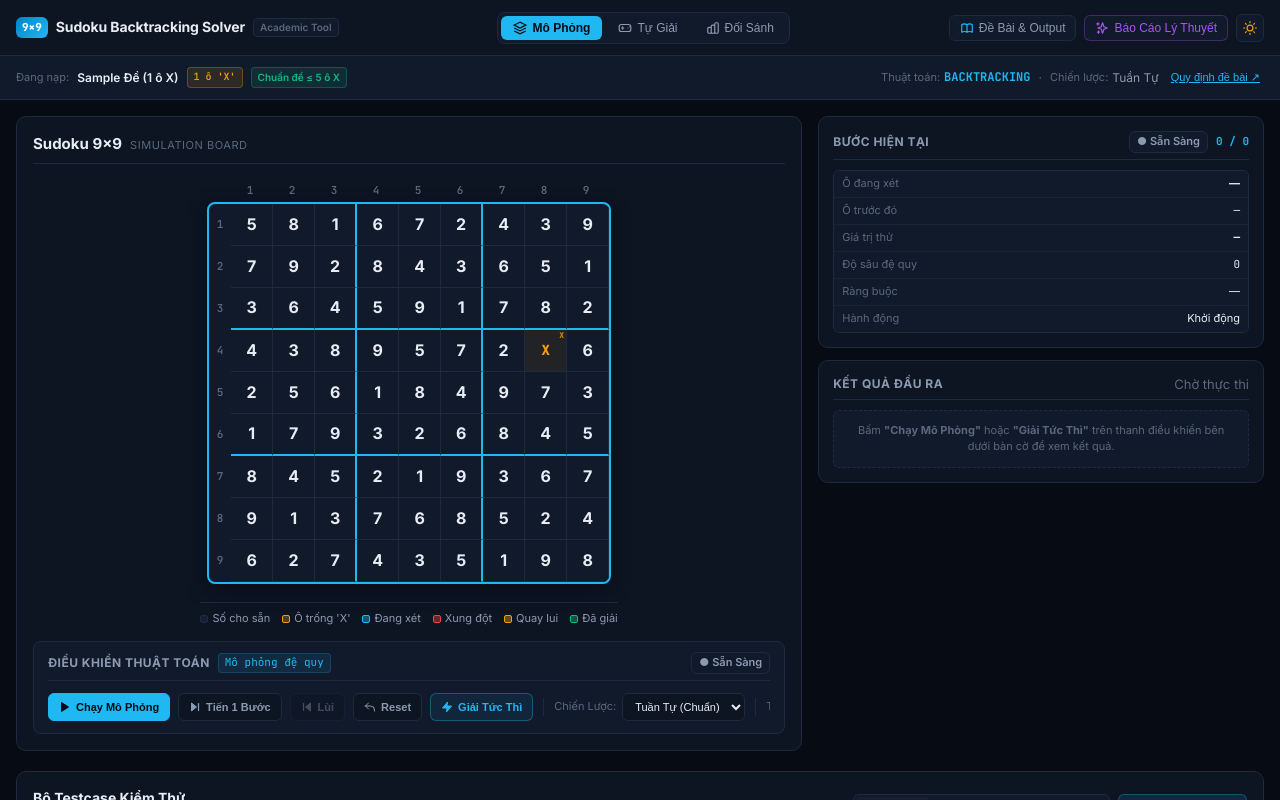
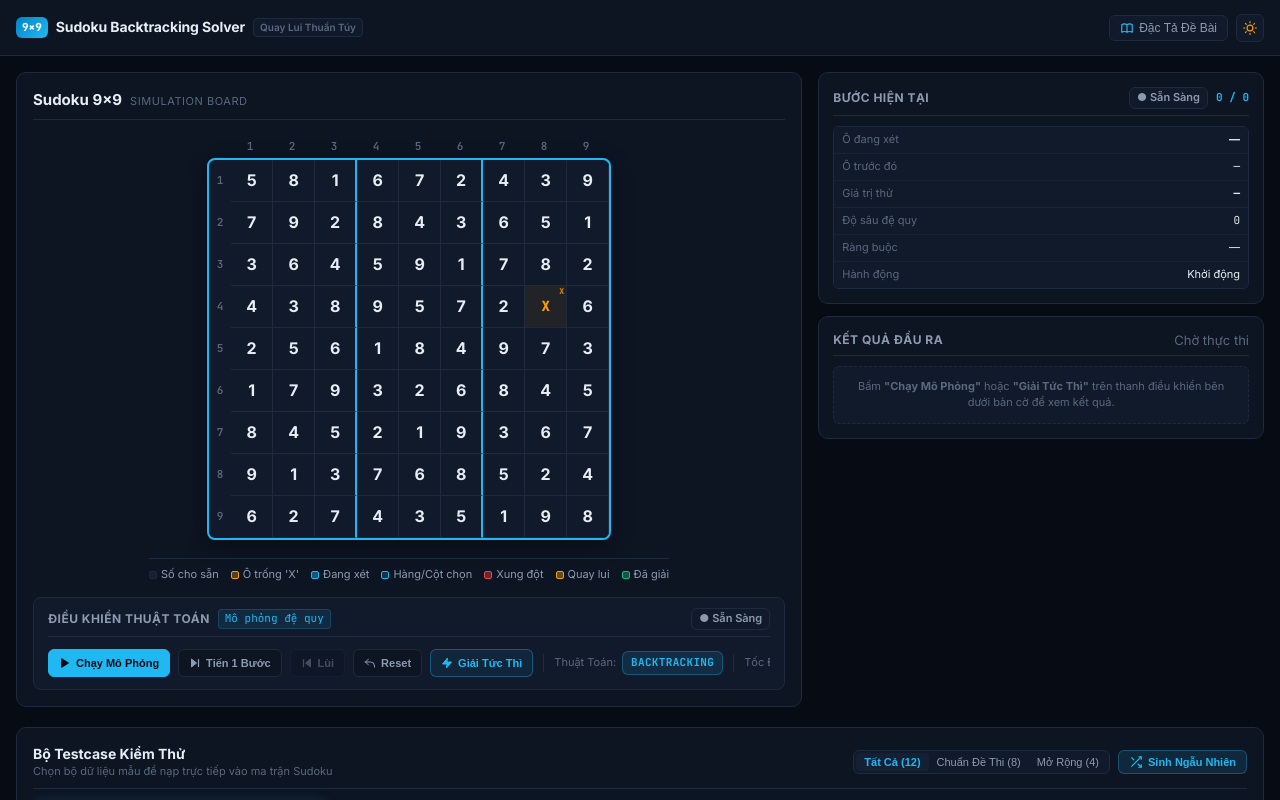
Before and after one commit to 25410166/BTL, a React (Vite) app: page / in a window 1280 px wide. Shown: the top 800 px of the page. Built offline with nearby package versions, Linux system fonts and the light colour scheme; the HTML template or start-up script is replaced by a standard one.

Commit message:
refactor: remove status bar, theory report, play/benchmark modes, MRV; add clear row/col selection highlight

```diff
--- a/src/App.jsx
+++ b/src/App.jsx
@@ -1,15 +1,11 @@
 import React, { useState, useEffect, useRef, useMemo } from 'react';
 import { Navbar } from './components/Navbar.jsx';
-import { StatusBar } from './components/StatusBar.jsx';
 import { SudokuBoard } from './components/SudokuBoard.jsx';
 import { ControlToolbar } from './components/ControlToolbar.jsx';
 import { SimulationSidebar } from './components/SimulationSidebar.jsx';
 import { TestcaseGrid } from './components/TestcaseGrid.jsx';
 import { InputPanel } from './components/InputPanel.jsx';
-import { BenchmarkSection } from './components/BenchmarkSection.jsx';
-import { PlayPracticeMode } from './components/PlayPracticeMode.jsx';
 import { ProblemSpecModal } from './components/ProblemSpecModal.jsx';
-import { TheoryReportModal } from './components/TheoryReportModal.jsx';
 import { PRESET_TESTCASES } from './data/presetTestcases.js';
 import {
   cloneBoard,
@@ -21,19 +17,13 @@ import {
   generateBacktrackingTrace,
   solveBacktrackingInstant,
 } from './algorithms/sudokuBacktracking.js';
-import {
-  generateMRVTrace,
-  solveBacktrackingMRVInstant,
-} from './algorithms/sudokuMRV.js';
 import { fireConfetti } from './utils/confetti.js';
 
 export default function App() {
   const [isDarkMode, setIsDarkMode] = useState(true);
-  const [activeView, setActiveView] = useState('visualizer'); // 'visualizer' | 'play' | 'benchmark'
 
   // Modals
   const [isProblemSpecOpen, setIsProblemSpecOpen] = useState(false);
-  const [isReportOpen, setIsReportOpen] = useState(false);
 
   // Sudoku Board State
   const initialPreset = PRESET_TESTCASES[0];
@@ -51,7 +41,6 @@ export default function App() {
   }, [initialEmptyCoords]);
 
   // Simulation State
-  const [strategy, setStrategy] = useState('sequential'); // 'sequential' | 'mrv'
   const [speedMs, setSpeedMs] = useState(50);
   const [isPlaying, setIsPlaying] = useState(false);
   const [steps, setSteps] = useState([]);
@@ -73,7 +62,7 @@ export default function App() {
     }
   }, [isDarkMode]);
 
-  // Sinh vết thực thi
+  // Sinh vết thực thi Backtracking thuần túy
   function ensureStepsReady() {
     if (steps.length > 0) return steps;
 
@@ -83,10 +72,7 @@ export default function App() {
       return [];
     }
 
-    const traceResult =
-      strategy === 'mrv'
-        ? generateMRVTrace(initialBoard)
-        : generateBacktrackingTrace(initialBoard);
+    const traceResult = generateBacktrackingTrace(initialBoard);
 
     setSteps(traceResult.steps);
     setSolvedBoard(traceResult.finalBoard);
@@ -188,15 +174,12 @@ export default function App() {
     setDisplayBoard(cloneBoard(initialBoard));
   }
 
-  // Giải tức thì
+  // Giải tức thì (Backtracking thuần túy)
   function handleInstantSolve() {
     if (timerRef.current) clearInterval(timerRef.current);
     setIsPlaying(false);
 
-    const result =
-      strategy === 'mrv'
-        ? solveBacktrackingMRVInstant(initialBoard)
-        : solveBacktrackingInstant(initialBoard);
+    const result = solveBacktrackingInstant(initialBoard);
 
     if (result.solved && result.board) {
       setDisplayBoard(result.board);
@@ -259,41 +242,19 @@ export default function App() {
     setBoardTitle(title);
   }
 
-  function handleChangeStrategy(newStrat) {
-    if (timerRef.current) clearInterval(timerRef.current);
-    setIsPlaying(false);
-    setStatus('IDLE');
-    setStrategy(newStrat);
-    setSteps([]);
-    setCurrentStepIndex(0);
-    setDisplayBoard(cloneBoard(initialBoard));
-  }
-
   const currentStep = steps[currentStepIndex] || null;
 
   return (
     <div className="dashboard-app-root">
       {/* 1. HEADER (56px) */}
       <Navbar
-        activeView={activeView}
-        onChangeView={setActiveView}
         onOpenProblemSpec={() => setIsProblemSpecOpen(true)}
-        onOpenReport={() => setIsReportOpen(true)}
         isDarkMode={isDarkMode}
         onToggleTheme={() => setIsDarkMode(prev => !prev)}
       />
 
-      {/* 2. STATUS BAR (44px) */}
-      <StatusBar
-        boardTitle={boardTitle}
-        emptyCount={initialEmptyCoords.length}
-        strategy={strategy}
-        onOpenProblemSpec={() => setIsProblemSpecOpen(true)}
-      />
-
-      {/* 3. MAIN DASHBOARD CONTENT */}
+      {/* 2. MAIN DASHBOARD CONTENT */}
       <main className="dashboard-main-container">
-        {activeView === 'visualizer' && (
         <div className="visualizer-content-flow">
           {/* ========================================================
               MAIN ALGORITHM VISUALIZATION AREA (65% Board / 35% Sidebar)
@@ -321,8 +282,6 @@ export default function App() {
                 currentStepIndex={currentStepIndex}
                 totalSteps={steps.length}
                 onSeekStep={handleSeekStep}
-                  strategy={strategy}
-                  onChangeStrategy={handleChangeStrategy}
                 status={status}
               />
             </div>
@@ -362,20 +321,6 @@ export default function App() {
             disabled={isPlaying}
           />
         </div>
-        )}
-
-        {/* View 2: Play Mode */}
-        {activeView === 'play' && (
-          <PlayPracticeMode
-            initialBoard={initialBoard}
-            initialEmptySet={initialEmptySet}
-          />
-        )}
-
-        {/* View 3: Benchmark Mode */}
-        {activeView === 'benchmark' && (
-          <BenchmarkSection />
-        )}
       </main>
 
       {/* Footer */}
@@ -383,7 +328,6 @@ export default function App() {
         <div className="dashboard-footer-inner">
           <span>BTL Thiết Kế & Đánh Giá Thuật Toán: <strong>Sudoku 9×9 Backtracking Solver</strong></span>
           <div className="flex gap-4">
-            <button onClick={() => setIsReportOpen(true)} className="footer-link">Báo Cáo Lý Thuyết</button>
             <button onClick={() => setIsProblemSpecOpen(true)} className="footer-link">Đặc Tả Đề Bài</button>
           </div>
         </div>
@@ -395,10 +339,6 @@ export default function App() {
         onClose={() => setIsProblemSpecOpen(false)}
         onLoadSample={() => handleSelectTestcase(PRESET_TESTCASES[0])}
       />
-      <TheoryReportModal
-        isOpen={isReportOpen}
-        onClose={() => setIsReportOpen(false)}
-      />
     </div>
   );
 }
--- a/src/components/ControlToolbar.jsx
+++ b/src/components/ControlToolbar.jsx
@@ -20,8 +20,6 @@ export function ControlToolbar({
   currentStepIndex,
   totalSteps,
   onSeekStep,
-  strategy,
-  onChangeStrategy,
   status,
 }) {
   function renderStatusBadge() {
@@ -118,18 +116,10 @@ export function ControlToolbar({
 
         <span className="sr-divider" />
 
-        {/* Strategy Selector */}
+        {/* Algorithm label (Thuần túy Backtracking) */}
         <div className="sr-param-group">
-          <span className="sr-param-label">Chiến Lược:</span>
-          <select
-            className="sr-select"
-            value={strategy}
-            onChange={e => onChangeStrategy(e.target.value)}
-            disabled={isPlaying}
-          >
-            <option value="sequential">Tuần Tự (Chuẩn)</option>
-            <option value="mrv">MRV (Điểm 10)</option>
-          </select>
+          <span className="sr-param-label">Thuật Toán:</span>
+          <span className="sr-algo-badge font-mono">BACKTRACKING</span>
         </div>
 
         <span className="sr-divider" />
--- a/src/components/Navbar.jsx
+++ b/src/components/Navbar.jsx
@@ -1,19 +1,12 @@
 import React from 'react';
 import {
-  SparklesIcon,
   BookOpenIcon,
-  BarChartIcon,
-  GamepadIcon,
   MoonIcon,
   SunIcon,
-  LayersIcon,
 } from './Icons.jsx';
 
 export function Navbar({
-  activeView,
-  onChangeView,
   onOpenProblemSpec,
-  onOpenReport,
   isDarkMode,
   onToggleTheme,
 }) {
@@ -24,52 +17,18 @@ export function Navbar({
         <div className="navbar-brand">
           <div className="logo-badge">9×9</div>
           <span className="navbar-title">Sudoku Backtracking Solver</span>
-          <span className="navbar-tag">Academic Tool</span>
+          <span className="navbar-tag">Quay Lui Thuần Túy</span>
         </div>
-
-        {/* Center/Right: Navigation Tabs */}
-        <nav className="navbar-nav">
-          <button
-            className={`nav-tab ${activeView === 'visualizer' ? 'nav-tab-active' : ''}`}
-            onClick={() => onChangeView('visualizer')}
-          >
-            <LayersIcon className="w-3.5 h-3.5" />
-            <span>Mô Phỏng</span>
-          </button>
-          <button
-            className={`nav-tab ${activeView === 'play' ? 'nav-tab-active' : ''}`}
-            onClick={() => onChangeView('play')}
-          >
-            <GamepadIcon className="w-3.5 h-3.5" />
-            <span>Tự Giải</span>
-          </button>
-          <button
-            className={`nav-tab ${activeView === 'benchmark' ? 'nav-tab-active' : ''}`}
-            onClick={() => onChangeView('benchmark')}
-          >
-            <BarChartIcon className="w-3.5 h-3.5" />
-            <span>Đối Sánh</span>
-          </button>
-        </nav>
 
         {/* Right: Quick Actions */}
         <div className="navbar-actions">
           <button
             className="action-btn"
             onClick={onOpenProblemSpec}
-            title="Xem Mô tả bài toán, Input, Output & Ví dụ gốc"
+            title="Xem Mô tả bài toán, Input, Output & Ví dụ gốc từ đề thi"
           >
             <BookOpenIcon className="w-3.5 h-3.5 text-accent" />
-            <span className="hidden sm:inline">Đề Bài & Output</span>
-          </button>
-
-          <button
-            className="action-btn action-btn-purple"
-            onClick={onOpenReport}
-            title="Xem Báo cáo nghiên cứu thuật toán"
-          >
-            <SparklesIcon className="w-3.5 h-3.5 text-purple" />
-            <span className="hidden sm:inline">Báo Cáo Lý Thuyết</span>
+            <span>Đặc Tả Đề Bài</span>
           </button>
 
           <button
--- a/src/components/SudokuBoard.jsx
+++ b/src/components/SudokuBoard.jsx
@@ -53,6 +53,10 @@ export function SudokuBoard({
   const stepType = currentStep?.type ?? null;
   const conflicts = currentStep?.conflicts ?? [];
 
+  // Xác định hàng và cột đang được chọn (ưu tiên bước thuật toán, sau đó đến ô người dùng bấm chọn)
+  const targetRow = activeRow !== null ? activeRow : selectedCell.r;
+  const targetCol = activeCol !== null ? activeCol : selectedCell.c;
+
   const conflictMap = new Map();
   conflicts.forEach(cf => {
     conflictMap.set(`${cf.row},${cf.col}`, cf.reason);
@@ -67,11 +71,11 @@ export function SudokuBoard({
           <span className="board-sub-title">Simulation Board</span>
         </div>
 
-        {activeRow !== null && activeCol !== null && (
+        {targetRow !== null && targetCol !== null && (
           <div className="board-scan-indicator">
             <span className="scan-indicator-dot" />
             <span className="scan-indicator-text">
-              Quét Hàng <strong>{activeRow + 1}</strong> · Cột <strong>{activeCol + 1}</strong>
+              {activeRow !== null ? 'Quét Thuật Toán:' : 'Đang Chọn:'} Hàng <strong>{targetRow + 1}</strong> · Cột <strong>{targetCol + 1}</strong>
             </span>
           </div>
         )}
@@ -86,7 +90,7 @@ export function SudokuBoard({
             {Array.from({ length: 9 }).map((_, c) => (
               <div
                 key={c}
-                className={`ruler-col-cell ${activeCol === c ? 'ruler-active' : ''}`}
+                className={`ruler-col-cell ${targetCol === c ? 'ruler-active' : ''}`}
               >
                 {c + 1}
               </div>
@@ -96,7 +100,7 @@ export function SudokuBoard({
           {/* 9 Hàng bàn cờ */}
           <div className="sudoku-cells-box">
             {board.map((row, r) => {
-              const isRowActive = activeRow === r;
+              const isRowActive = targetRow === r;
               return (
                 <div key={r} className={`board-row-wrap ${isRowActive ? 'row-active-scan' : ''}`}>
                   {/* Thước Hàng 1..9 */}
@@ -112,7 +116,15 @@ export function SudokuBoard({
                     const isPrev = prevCell && prevCell.row === r && prevCell.col === c && !isActive;
                     const isSelected = selectedCell.r === r && selectedCell.c === c;
                     const conflictReason = conflictMap.get(coordKey);
-                    const isColActive = activeCol === c;
+                    const isRowTarget = targetRow === r;
+                    const isColTarget = targetCol === c;
+                    const isCross = isRowTarget && isColTarget;
+
+                    const isBoxTarget =
+                      targetRow !== null &&
+                      targetCol !== null &&
+                      Math.floor(targetRow / 3) === Math.floor(r / 3) &&
+                      Math.floor(targetCol / 3) === Math.floor(c / 3);
 
                     const isHoverCross =
                       hoveredCell.r !== null &&
@@ -128,9 +140,11 @@ export function SudokuBoard({
                     if (r % 3 === 2 && r !== 8) cellClasses += ' border-box-bottom';
 
                     if (isHoverCross) cellClasses += ' cell-hover-axis';
+                    if (isBoxTarget) cellClasses += ' cell-scan-box';
+                    if (isRowTarget) cellClasses += ' cell-scan-row';
+                    if (isColTarget) cellClasses += ' cell-scan-col';
+                    if (isCross) cellClasses += ' cell-scan-cross';
                     if (isSelected) cellClasses += ' cell-selected';
-                    if (isRowActive) cellClasses += ' cell-scan-row';
-                    if (isColActive) cellClasses += ' cell-scan-col';
 
                     if (isPrev) cellClasses += ' cell-prev-step';
 
@@ -210,6 +224,7 @@ export function SudokuBoard({
         <span className="legend-entry"><span className="legend-dot dot-given" /> Số cho sẵn</span>
         <span className="legend-entry"><span className="legend-dot dot-empty-x" /> Ô trống 'X'</span>
         <span className="legend-entry"><span className="legend-dot dot-active" /> Đang xét</span>
+        <span className="legend-entry"><span className="legend-dot dot-scan-axis" /> Hàng/Cột chọn</span>
         <span className="legend-entry"><span className="legend-dot dot-conflict" /> Xung đột</span>
         <span className="legend-entry"><span className="legend-dot dot-backtrack" /> Quay lui</span>
         <span className="legend-entry"><span className="legend-dot dot-solved" /> Đã giải</span>
--- a/src/index.css
+++ b/src/index.css
@@ -546,28 +546,44 @@ body {
   border-right: 2px solid var(--border-box-3x3) !important;
 }
 
-.border-box-bottom {
-  border-bottom: 2px solid var(--border-box-3x3) !important;
-}
-
-/* Active Scan Guides */
-.row-active-scan {
+/* Active Scan & Selection Guides (Hiển thị màu rõ ràng của Hàng & Cột đang chọn) */
+.cell-scan-row {
+  background-color: rgba(32, 184, 242, 0.15) !important;
+}
+
+.cell-scan-col {
+  background-color: rgba(32, 184, 242, 0.15) !important;
+}
+
+.cell-scan-box {
   background-color: rgba(32, 184, 242, 0.05);
 }
 
-.cell-scan-col {
-  background-color: rgba(32, 184, 242, 0.05);
+.cell-scan-cross {
+  background-color: rgba(32, 184, 242, 0.3) !important;
+  box-shadow: inset 0 0 0 1.5px rgba(32, 184, 242, 0.75);
+  z-index: 4;
 }
 
 .cell-hover-axis {
-  background-color: rgba(32, 184, 242, 0.07);
+  background-color: rgba(32, 184, 242, 0.08);
 }
 
 .cell-selected {
   outline: 2px solid var(--accent-cyan);
   outline-offset: -2px;
-  background-color: rgba(32, 184, 242, 0.18) !important;
-  z-index: 5;
+  background-color: rgba(32, 184, 242, 0.35) !important;
+  box-shadow: 0 0 14px rgba(32, 184, 242, 0.6);
+  z-index: 6;
+}
+
+/* Thước toạ độ (Ruler) khi hàng/cột được chọn */
+.ruler-col-cell.ruler-active,
+.ruler-row-cell.ruler-active {
+  background-color: var(--accent-cyan) !important;
+  color: #070B14 !important;
+  font-weight: 800 !important;
+  box-shadow: 0 0 8px rgba(32, 184, 242, 0.5);
 }
 
 /* Cell Value Types */
@@ -696,6 +712,7 @@ body {
 .dot-given { background: var(--bg-surface-elevated); border: 1px solid var(--border-subtle); }
 .dot-empty-x { background: rgba(245, 158, 11, 0.3); border: 1px solid var(--accent-amber); }
 .dot-active { background: rgba(32, 184, 242, 0.4); border: 1px solid var(--accent-cyan); }
+.dot-scan-axis { background: rgba(32, 184, 242, 0.2); border: 1px solid var(--accent-cyan); }
 .dot-conflict { background: rgba(239, 68, 68, 0.4); border: 1px solid var(--accent-rose); }
 .dot-backtrack { background: rgba(245, 158, 11, 0.4); border: 1px solid var(--accent-amber); }
 .dot-solved { background: rgba(16, 185, 129, 0.4); border: 1px solid var(--accent-emerald); }
@@ -890,6 +907,17 @@ body {
   align-items: center;
   gap: 6px;
   flex-shrink: 0;
+}
+
+.sr-algo-badge {
+  font-size: 11px;
+  font-weight: 700;
+  color: var(--accent-cyan);
+  background: rgba(32, 184, 242, 0.12);
+  padding: 3px 8px;
+  border-radius: var(--radius-sm);
+  border: 1px solid rgba(32, 184, 242, 0.3);
+  letter-spacing: 0.03em;
 }
 
 .sr-param-label {
```
Lines whose indentation alone changed are shown as unchanged.
